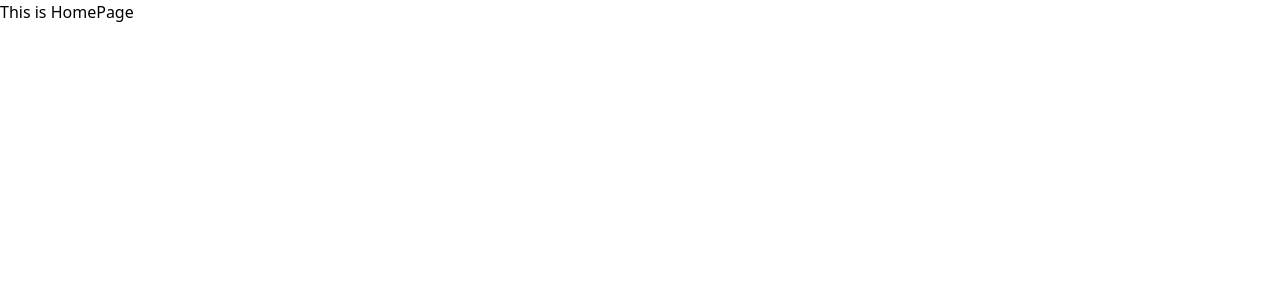
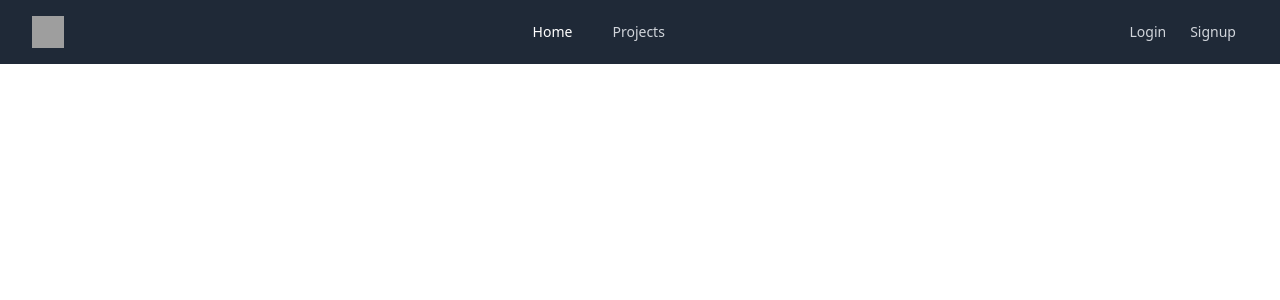
Before and after one commit to shreya12-git/BugBusters, a React (Create React App) app: page / in a window 1280 px wide. Shown: the top 300 px of the page. Built offline with nearby package versions, Linux system fonts and the light colour scheme; grey boxes are pictures that could not be loaded.

Commit message:
added to Navbar.js and HomePage.js

```diff
--- a/package.json
+++ b/package.json
@@ -3,6 +3,10 @@
   "version": "0.1.0",
   "private": true,
   "dependencies": {
+    "@floating-ui/react": "^0.26.9",
+    "@headlessui/react": "^1.7.18",
+    "@material-tailwind/react": "^2.1.9",
+    "framer-motion": "^11.0.8",
     "react": "^18.2.0",
     "react-dom": "^18.2.0",
     "react-router-dom": "^6.22.2",
--- a/src/components/Navbar.js
+++ b/src/components/Navbar.js
@@ -0,0 +1,140 @@
+import React, { useState } from "react";
+import { Transition } from "@headlessui/react";
+
+function Nav() {
+  const [isOpen, setIsOpen] = useState(false);
+  return (
+    <div>
+  <nav className="bg-gray-800">
+    <div className="max-w-7xl mx-auto px-4 sm:px-6 lg:px-8">
+      <div className="flex items-center justify-between h-16">
+        {/* Logo */}
+        <div className="flex-shrink-0">
+          <img
+            className="h-8 w-8"
+            src="https://tailwindui.com/img/logos/workflow-mark-indigo-500.svg"
+            alt="Workflow"
+          />
+        </div>
+        {/* Navigation Links */}
+        <div className="hidden md:flex ml-4 space-x-4">
+          <a
+            href="#"
+            className="hover:bg-gray-700 text-white px-3 py-2 rounded-md text-sm font-medium"
+          >
+            Home
+          </a>
+          <a
+            href="#"
+            className="text-gray-300 hover:bg-gray-700 hover:text-white px-3 py-2 rounded-md text-sm font-medium"
+          >
+            Projects
+          </a>
+        </div>
+        {/* Login/Signup Buttons */}
+        <div className="flex">
+          <a
+            href="#"
+            className="text-gray-300 hover:bg-gray-700 hover:text-white px-3 py-2 rounded-md text-sm font-medium"
+          >
+            Login
+          </a>
+          <a
+            href="#"
+            className="text-gray-300 hover:bg-gray-700 hover:text-white px-3 py-2 rounded-md text-sm font-medium"
+          >
+            Signup
+          </a>
+        </div>
+        {/* Mobile Menu Button */}
+        <div className="-mr-2 flex md:hidden">
+          <button
+            onClick={() => setIsOpen(!isOpen)}
+            type="button"
+            className="bg-gray-900 inline-flex items-center justify-center p-2 rounded-md text-gray-400 hover:text-white hover:bg-gray-800 focus:outline-none focus:ring-2 focus:ring-offset-2 focus:ring-offset-gray-800 focus:ring-white"
+            aria-controls="mobile-menu"
+            aria-expanded="false"
+          >
+            <span className="sr-only">Open main menu</span>
+            {!isOpen ? (
+              <svg
+                className="block h-6 w-6"
+                xmlns="http://www.w3.org/2000/svg"
+                fill="none"
+                viewBox="0 0 24 24"
+                stroke="currentColor"
+                aria-hidden="true"
+              >
+                <path
+                  strokeLinecap="round"
+                  strokeLinejoin="round"
+                  strokeWidth="2"
+                  d="M4 6h16M4 12h16M4 18h16"
+                />
+              </svg>
+            ) : (
+              <svg
+                className="block h-6 w-6"
+                xmlns="http://www.w3.org/2000/svg"
+                fill="none"
+                viewBox="0 0 24 24"
+                stroke="currentColor"
+                aria-hidden="true"
+              >
+                <path
+                  strokeLinecap="round"
+                  strokeLinejoin="round"
+                  strokeWidth="2"
+                  d="M6 18L18 6M6 6l12 12"
+                />
+              </svg>
+            )}
+          </button>
+        </div>
+      </div>
+    </div>
+
+        <Transition
+          show={isOpen}
+          enter="transition ease-out duration-100 transform"
+          enterFrom="opacity-0 scale-95"
+          enterTo="opacity-100 scale-100"
+          leave="transition ease-in duration-75 transform"
+          leaveFrom="opacity-100 scale-100"
+          leaveTo="opacity-0 scale-95"
+        >
+          {(ref) => (
+            <div className="md:hidden" id="mobile-menu">
+              <div ref={ref} className="px-2 pt-2 pb-3 space-y-1 sm:px-3">
+                <a
+                  href="#"
+                  className="hover:bg-gray-700 text-white block px-3 py-2 rounded-md text-base font-medium"
+                >
+                  Home
+                </a>
+
+
+
+                <a
+                  href="#"
+                  className="text-gray-300 hover:bg-gray-700 hover:text-white block px-3 py-2 rounded-md text-base font-medium"
+                >
+                  Projects
+                </a>
+
+
+
+
+              </div>
+            </div>
+          )}
+        </Transition>
+      </nav>
+
+
+
+    </div>
+  );
+}
+
+export default Nav;
--- a/src/pages/HomePage.js
+++ b/src/pages/HomePage.js
@@ -1,7 +1,10 @@
 import React from 'react';
+import Nav from '../components/Navbar';
 const HomePage=()=>{
     return(
-        <div>This is HomePage</div>
+
+        <div><Nav></Nav></div>
+
     );
 };
 export default HomePage;
--- a/src/pages/LoginPage.js
+++ b/src/pages/LoginPage.js
@@ -1,5 +1,6 @@
 import React from "react";
 import { Link } from "react-router-dom";
+
 // import logo from "../assets/AYURVICHAAR.png";
 import './LoginPage.css';
 import LoginSign from "./LoginSign";
```
Also changed, not shown: 1 other file (tests, documents, lock files or other folders).
